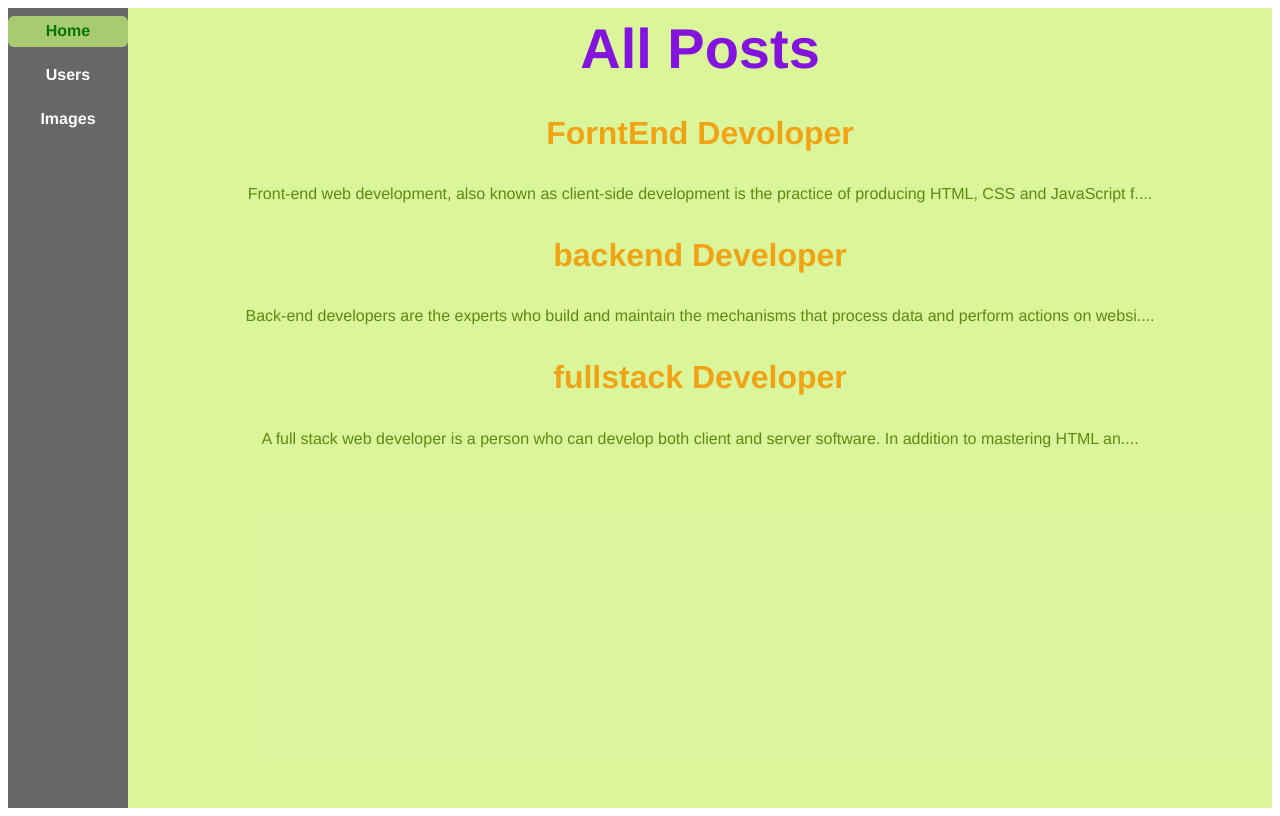
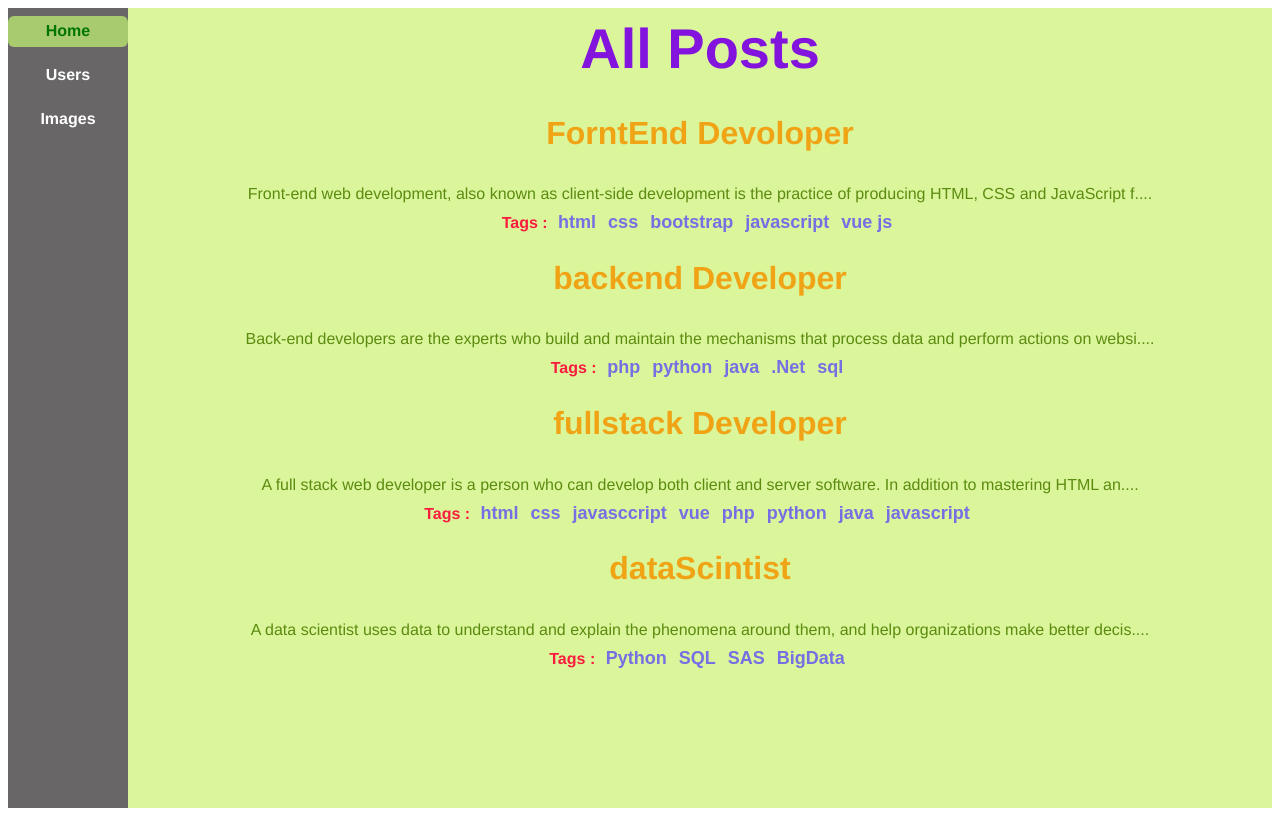
Before and after one commit to chepurivinod/trailproject, a Vue app: page / in a window 1280 px wide. Built offline with nearby package versions, Linux system fonts and the light colour scheme; data requests are answered from the project's data file.

Commit message:
added new pos data

```diff
--- a/data/db.json
+++ b/data/db.json
@@ -3,8 +3,8 @@
 
             {"title" : "ForntEnd Devoloper", "body" : "Front-end web development, also known as client-side development is the practice of producing HTML, CSS and JavaScript for a website or Web Application so that a user can see and interact with them directly. The challenge associated with front end development is that the tools and techniques used to create the front end of a website change constantly and so the developer needs to constantly be aware of how the field is developing.", "id": 1, "tags" : ["html", "css", "bootstrap", "javascript", "vue js"]},
             {"title" : "backend Developer", "body" : "Back-end developers are the experts who build and maintain the mechanisms that process data and perform actions on websites. Unlike front-end developers, who control everything you can see on a website, back-end developers are involved in data storage, security, and other server-side functions that you cannot see.", "id": 2, "tags": ["php", "python", "java", ".Net", "sql"]},
-            {"title" : "fullstack Developer", "body" : "A full stack web developer is a person who can develop both client and server software. In addition to mastering HTML and CSS, he/she also knows how to: Program a browser (like using JavaScript, jQuery, Angular, or Vue) Program a server (like using PHP, ASP, Python, or Node)", "id": 3, "tags": ["html", "css", "javasccript", "vue", "php", "python", "java", "javascript"]}
-
+            {"title" : "fullstack Developer", "body" : "A full stack web developer is a person who can develop both client and server software. In addition to mastering HTML and CSS, he/she also knows how to: Program a browser (like using JavaScript, jQuery, Angular, or Vue) Program a server (like using PHP, ASP, Python, or Node)", "id": 3, "tags": ["html", "css", "javasccript", "vue", "php", "python", "java", "javascript"]},
+            {"title" : "dataScintist", "body" : "A data scientist uses data to understand and explain the phenomena around them, and help organizations make better decisions", "id" : 3, "tags" : ["Python", "SQL" , "SAS", "BigData"]}
 
     ]
 }
--- a/src/components/AllPosts/Post.vue
+++ b/src/components/AllPosts/Post.vue
@@ -1,6 +1,10 @@
 <template>
   <h1>{{ Post.title }}</h1>
   <p>{{ snippet }}</p>
+  <div>
+  Tags :
+  <button v-for="tag in Post.tags" :key="tag"> {{ tag }} </button>
+  </div>
 </template>
 <style scoped>
 h1 {
@@ -12,6 +16,17 @@ p {
   color: rgb(91, 139, 15);
   padding: 0.5em;
   margin: 0;
+}
+div {
+  color: #fa143bf6;
+  font-weight: 900
+}
+button {
+  border: none;
+  background : none;
+  color: #6657efda;
+  font-weight: 700;
+  font-size: large
 }
 </style>
 <script>
```
